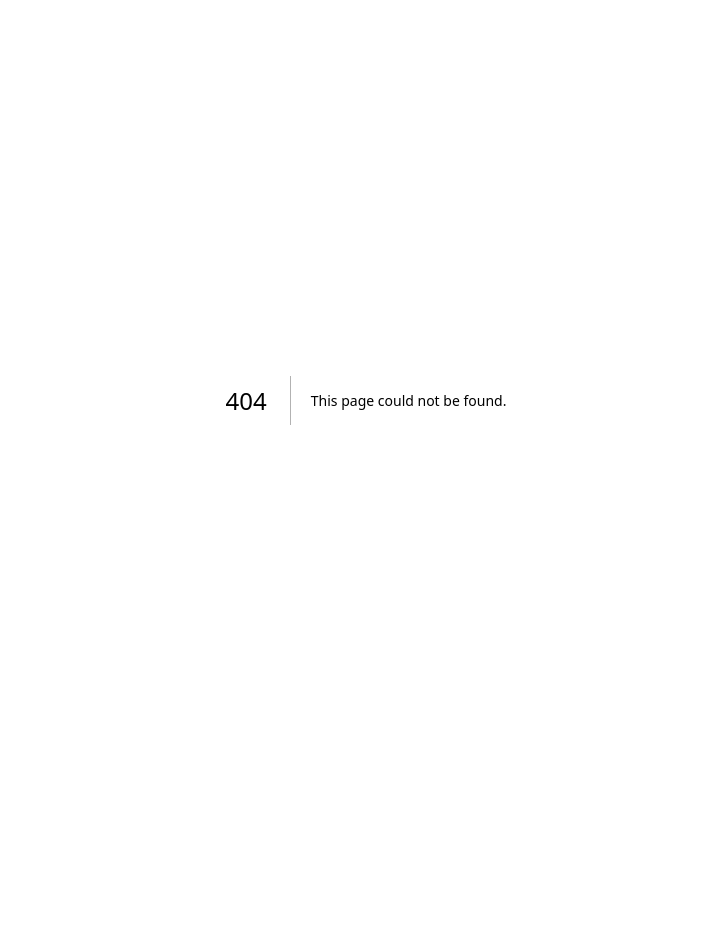
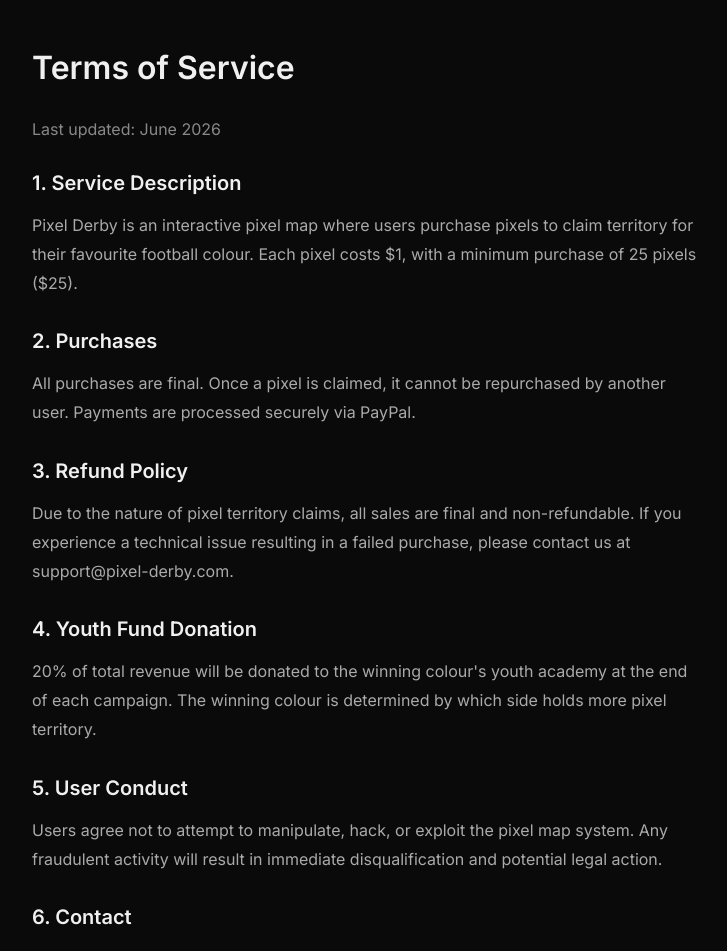
Before and after one commit to enkorteam-coder/pixel-derby, a Next.js app: page /terms in a window 1280 px wide. Before the commit this address had no page. Shown: the top 951 px of the page, without its empty margins (274-1001 px from the left). Before the commit the page ends 800 px from the top, so only its background shows below. Built offline with nearby package versions, Linux system fonts and the light colour scheme.

Commit message:
add terms privacy refund pages

```diff
--- /dev/null
+++ b/app/terms/page.tsx
@@ -0,0 +1,41 @@
+export default function TermsPage() {
+  return (
+    <main style={{ maxWidth: 700, margin: '0 auto', padding: '3rem 1rem', color: '#f0f0f0', fontFamily: 'Inter, sans-serif' }}>
+      <h1 style={{ fontSize: 32, marginBottom: '2rem' }}>Terms of Service</h1>
+
+      <p style={{ color: '#888', marginBottom: '2rem' }}>Last updated: June 2026</p>
+
+      <section style={{ marginBottom: '2rem' }}>
+        <h2 style={{ fontSize: 20, marginBottom: '1rem' }}>1. Service Description</h2>
+        <p style={{ color: '#aaa', lineHeight: 1.8 }}>Pixel Derby is an interactive pixel map where users purchase pixels to claim territory for their favourite football colour. Each pixel costs $1, with a minimum purchase of 25 pixels ($25).</p>
+      </section>
+
+      <section style={{ marginBottom: '2rem' }}>
+        <h2 style={{ fontSize: 20, marginBottom: '1rem' }}>2. Purchases</h2>
+        <p style={{ color: '#aaa', lineHeight: 1.8 }}>All purchases are final. Once a pixel is claimed, it cannot be repurchased by another user. Payments are processed securely via PayPal.</p>
+      </section>
+
+      <section style={{ marginBottom: '2rem' }}>
+        <h2 style={{ fontSize: 20, marginBottom: '1rem' }}>3. Refund Policy</h2>
+        <p style={{ color: '#aaa', lineHeight: 1.8 }}>Due to the nature of pixel territory claims, all sales are final and non-refundable. If you experience a technical issue resulting in a failed purchase, please contact us at support@pixel-derby.com.</p>
+      </section>
+
+      <section style={{ marginBottom: '2rem' }}>
+        <h2 style={{ fontSize: 20, marginBottom: '1rem' }}>4. Youth Fund Donation</h2>
+        <p style={{ color: '#aaa', lineHeight: 1.8 }}>20% of total revenue will be donated to the winning colour's youth academy at the end of each campaign. The winning colour is determined by which side holds more pixel territory.</p>
+      </section>
+
+      <section style={{ marginBottom: '2rem' }}>
+        <h2 style={{ fontSize: 20, marginBottom: '1rem' }}>5. User Conduct</h2>
+        <p style={{ color: '#aaa', lineHeight: 1.8 }}>Users agree not to attempt to manipulate, hack, or exploit the pixel map system. Any fraudulent activity will result in immediate disqualification and potential legal action.</p>
+      </section>
+
+      <section style={{ marginBottom: '2rem' }}>
+        <h2 style={{ fontSize: 20, marginBottom: '1rem' }}>6. Contact</h2>
+        <p style={{ color: '#aaa', lineHeight: 1.8 }}>For any questions, please contact us at support@pixel-derby.com</p>
+      </section>
+
+      <a href="/" style={{ color: '#555', fontSize: 13, textDecoration: 'none' }}>← Back to home</a>
+    </main>
+  )
+}
```
Also changed, not shown: app/refund/page.tsx (added, +26 -0 lines), app/privacy/page.tsx (added).
